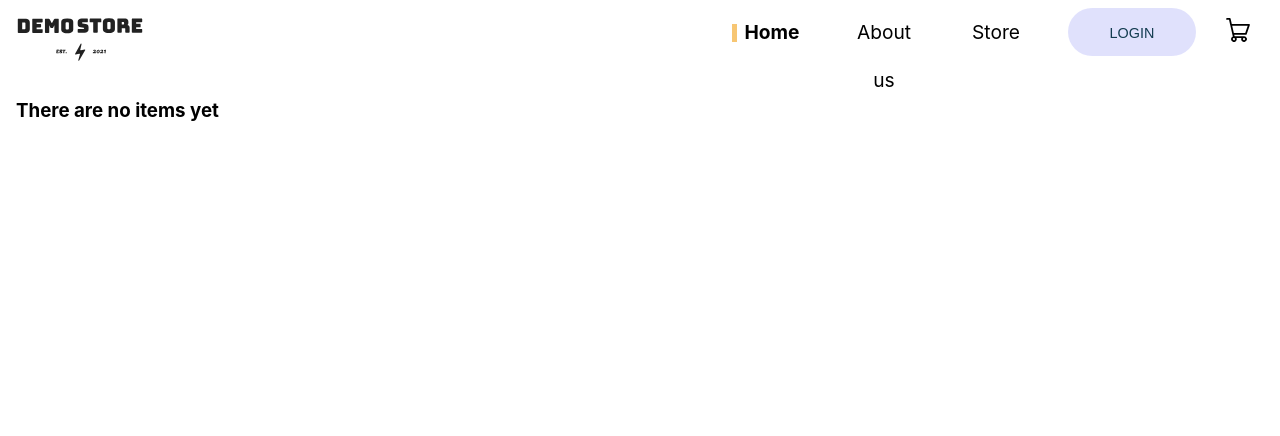
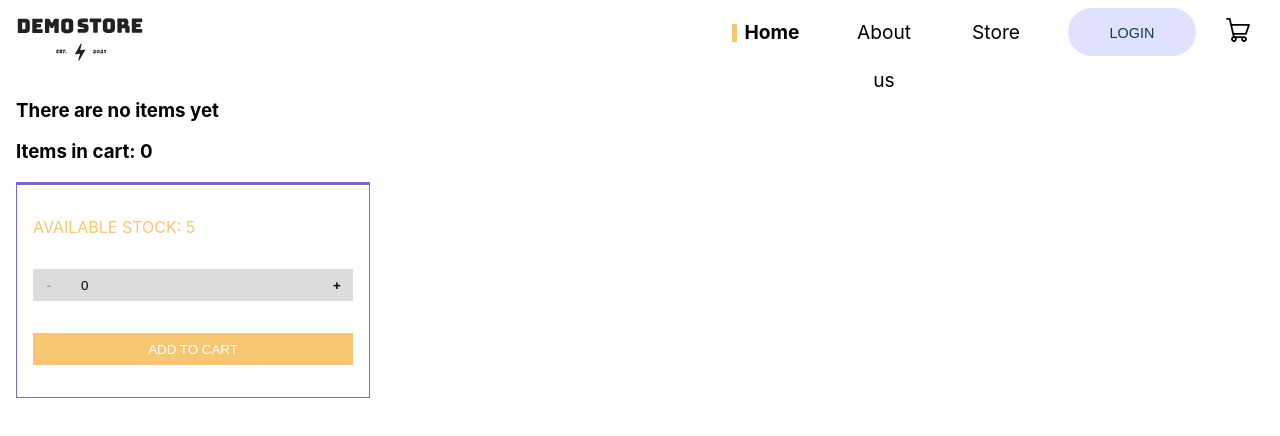
Before and after one commit to fabioroldan/react-demo-store, a React (Create React App) app: page / in a window 1280 px wide. Shown: the top 436 px of the page. Built offline with nearby package versions, Linux system fonts and the light colour scheme.

Commit message:
Adding the itemCount component

```diff
--- /dev/null
+++ b/src/components/ItemCount/ItemCount.css
@@ -0,0 +1,73 @@
+.item-count {
+  display: flex;
+  flex-direction: column;
+  height: auto;
+  max-width: 20rem;
+  margin: 1rem 0;
+  padding: 1rem;
+  border: solid 1px var(--color-alpha);
+  border-top: 3px solid var(--color-alpha);
+}
+
+.btn--big {
+  display: block;
+  width: 100%;
+  height: 2rem;
+  margin: 1rem 0;
+  border: none;
+  background-color: var(--color-gamma);
+  color: white;
+}
+
+.btn--big:hover{
+
+}
+
+.btn-group {
+  flex-direction: row;
+  padding: 0;
+  margin: 0;
+}
+
+.input-number::-webkit-inner-spin-button,
+.input-number::-webkit-outer-spin-button {
+    -webkit-appearance: none;
+}
+
+.group .plus,
+.group .minus {
+    width: 2rem;
+    font-weight: bold;
+}
+
+.group .plus:hover,
+.group .minus:hover {
+  background-color: lightgray;
+}
+
+.group .plus,
+.group .minus,
+.group .input-number {
+    height: 2rem;
+    border: none;
+    border-radius: 0;
+    background-color: gainsboro;
+}
+
+.input-number {
+    padding: 0 1rem;
+    width: calc(100% - 6rem);
+    margin: 1rem 0;
+}
+
+.input-number:focus {
+  outline: none;
+}
+
+.stock {
+  text-align: left;
+  font-size: 1rem;
+  text-transform: uppercase;
+  color: var(--color-gamma);
+  margin: 1rem 0;
+}
--- /dev/null
+++ b/src/components/ItemCount/ItemCount.jsx
@@ -0,0 +1,43 @@
+import { useState, useRef } from 'react';
+import './ItemCount.css'
+const ItemCount = ({ stock, initial, onAdd }) => {
+    const [itemsQ, setItemsQ] = useState(initial);
+    let availableStock = stock - itemsQ;
+
+    const handleChange = (e) => {
+        e.preventDefault();
+        setItemsQ(Number(e.target.value));
+
+        if (Number(e.target.value) > stock) {
+            setItemsQ(stock);
+        }
+        if (Number(e.target.value) < 0) {
+            setItemsQ(0);
+        }
+    };
+
+    const handleMD = (e) => {
+        e.preventDefault();
+
+        if (e.target.innerText === '-') {
+            setItemsQ(itemsQ - 1);
+        };
+        if (e.target.innerText === '+') {
+            setItemsQ(itemsQ + 1);
+        }
+    };
+
+    return (
+        <form className="item-count">
+            <span className="stock">Available Stock: {availableStock}</span>
+            <div className="group">
+                <button className="minus" onClick={(e) => handleMD(e)} disabled={itemsQ <= 0}>-</button>
+                <input className="input-number" type="number" value={itemsQ} placeholder={initial} onChange={(e) => handleChange(e)}></input>
+                <button className="plus" onClick={(e) => handleMD(e)} disabled={itemsQ >= stock}>+</button>
+            </div>
+            <button className="btn--big" onClick={(e) =>{ onAdd(e, itemsQ); setItemsQ(0)}}>ADD TO CART</button>
+        </form>
+    );
+};
+
+export default ItemCount;
--- a/src/components/ItemListContainer/ItemListContainer.jsx
+++ b/src/components/ItemListContainer/ItemListContainer.jsx
@@ -1,25 +1,29 @@
-import React, { Component } from 'react';
+import { useState } from 'react';
 import "./ItemListContainer.css";
+import ItemCount from "../ItemCount/ItemCount";
 
-class ItemListContainer extends Component {
-    constructor(props) {
-        super(props);
-        this.state = {
-            itemList: []
-        }
-    }
-    render() {
-        // const items = this.state.itemList.map(t => {
-        //     <Item valor={t} />
-        // });
+function ItemListContainer(props) {
+    const [currentStock, setCurrentStock] = useState(5);
+    const [cart, setCart] = useState(0);
+
+    const addToCart = (e, stock) => {
+        e.preventDefault();
+        setCurrentStock(() => setCurrentStock(currentStock - stock));
+        setCart(cart + stock);
+    };
+
     return (
         <div className="item-list-container">
             <h3>
-                    {this.props.greeting}
+                {props.greeting}
             </h3>
+            <h3>
+                Items in cart: {cart}
+            </h3>
+            <ItemCount stock={currentStock} initial={0} onAdd={addToCart} />
         </div>
     )
-    }
+
 };
 
 export default ItemListContainer;
```
Lines whose indentation alone changed are shown as unchanged.
